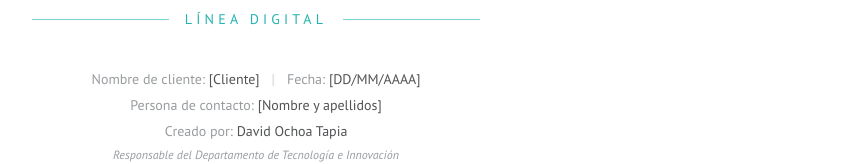
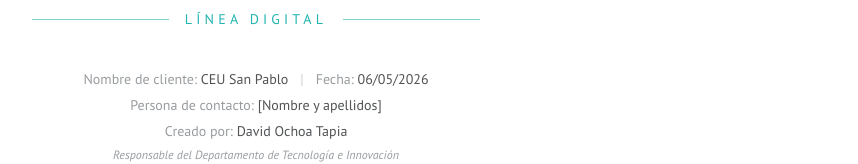
Before and after one commit to caralovell/presentacionceusanpablo, a React (Vite) app: page / in a window 1280 px wide. Shown: the part 470-634 px from the top of the page, without its empty margins (384-1242 px from the left). Built offline with nearby package versions, Linux system fonts and the light colour scheme; the HTML template or start-up script is replaced by a standard one.

Commit message:
Update client name and date in HeroSection

```diff
--- a/src/components/HeroSection.tsx
+++ b/src/components/HeroSection.tsx
@@ -57,9 +57,9 @@ const HeroSection = () => (
       {/* 4. Proposal info */}
       <motion.div className="flex flex-col items-center gap-1.5 mt-2" {...fadeUp(0.6)}>
         <p className="text-sm text-muted-foreground">
-          <span className="opacity-60">Nombre de cliente:</span> <span className="text-foreground/80">[Cliente]</span>
+          <span className="opacity-60">Nombre de cliente:</span> <span className="text-foreground/80">CEU San Pablo</span>
           <span className="mx-3 opacity-30">|</span>
-          <span className="opacity-60">Fecha:</span> <span className="text-foreground/80">[DD/MM/AAAA]</span>
+          <span className="opacity-60">Fecha:</span> <span className="text-foreground/80">06/05/2026</span>
         </p>
         <p className="text-sm text-muted-foreground">
           <span className="opacity-60">Persona de contacto:</span>{" "}
```
